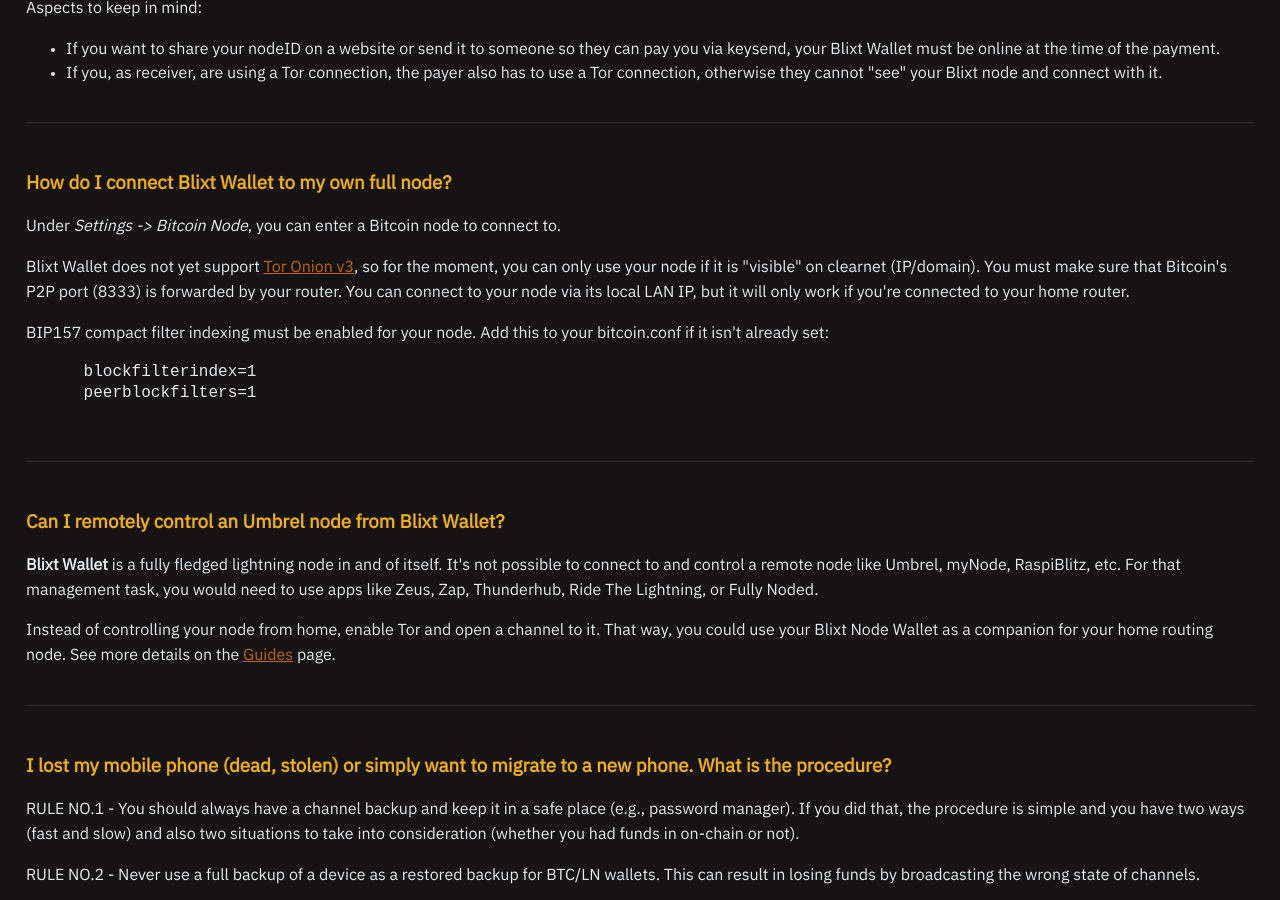
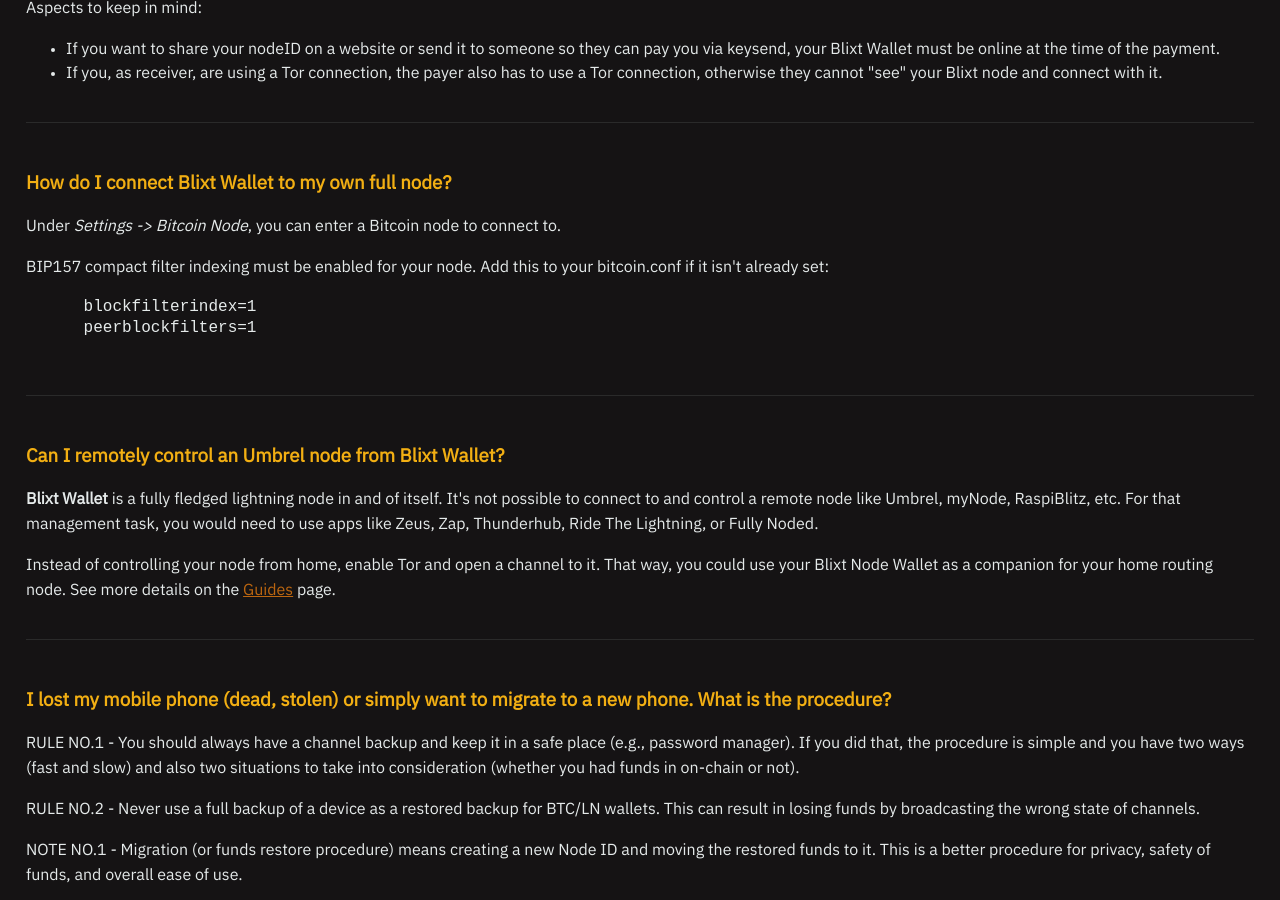
Before and after one commit to BlixtWallet/blixtwallet.github.io, a Jekyll site: the page built from faq.html, in a window 1280 px wide and 900 px high, scrolled down 4148 px. Built offline with Jekyll 4.4.1, drawn with Linux system fonts in a browser that asks for light colours.

Commit message:
faq: Remove text about Tor onion v3 not supported

```diff
--- a/faq.html
+++ b/faq.html
@@ -296,10 +296,6 @@
   <section id="connect-bitcoin-node">
     <h3>How do I connect Blixt Wallet to my own full node?</h3>
     <p>Under <i>Settings -> Bitcoin Node</i>, you can enter a Bitcoin node to connect to.</p>
-    <p>Blixt Wallet does not yet support <a href="https://github.com/lightningnetwork/lnd/issues/4973" target="_blank"
-        rel="noopener noreferrer">Tor Onion v3</a>, so for the moment, you can only use your node if it is "visible" on
-      clearnet (IP/domain). You must make sure that Bitcoin's P2P port (8333) is forwarded by your router. You can
-      connect to your node via its local LAN IP, but it will only work if you're connected to your home router.</p>
     <p>BIP157 compact filter indexing must be enabled for your node. Add this to your bitcoin.conf if it isn't already
       set:</p>
     <pre>
```
